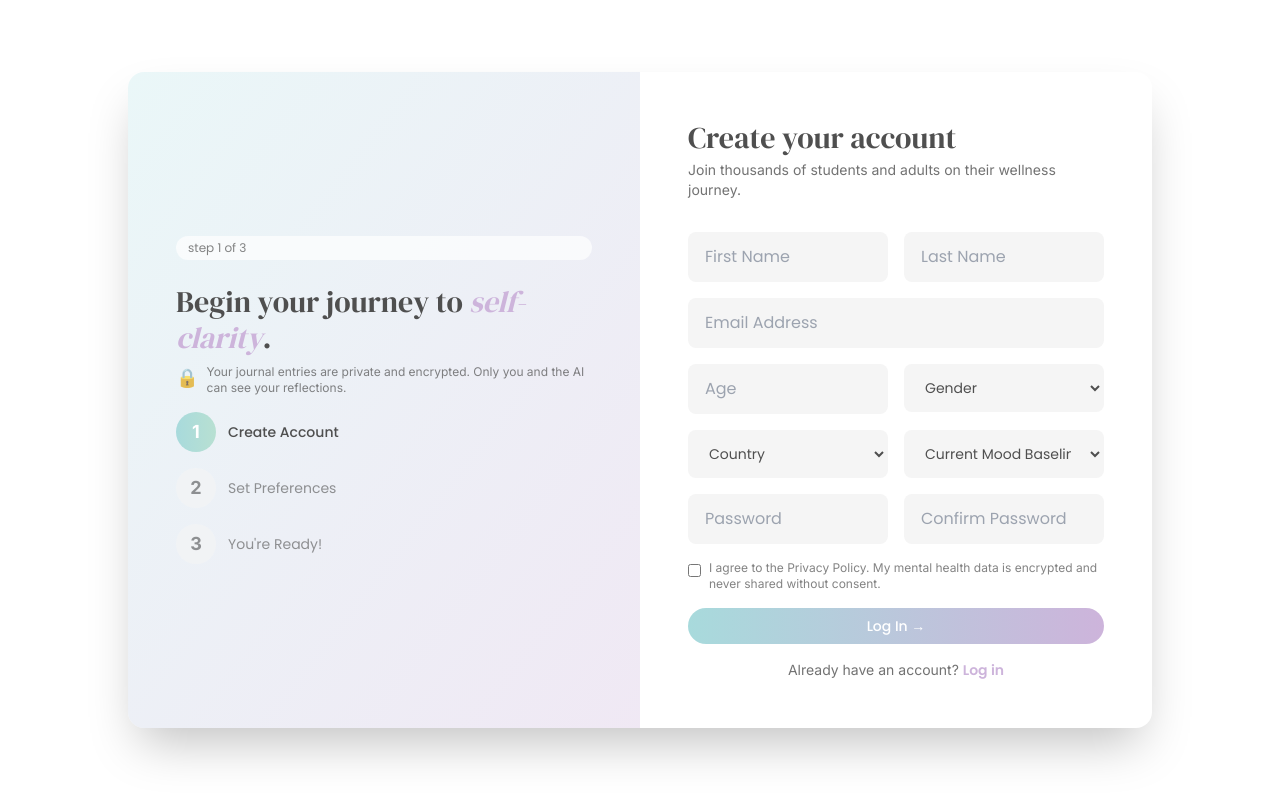
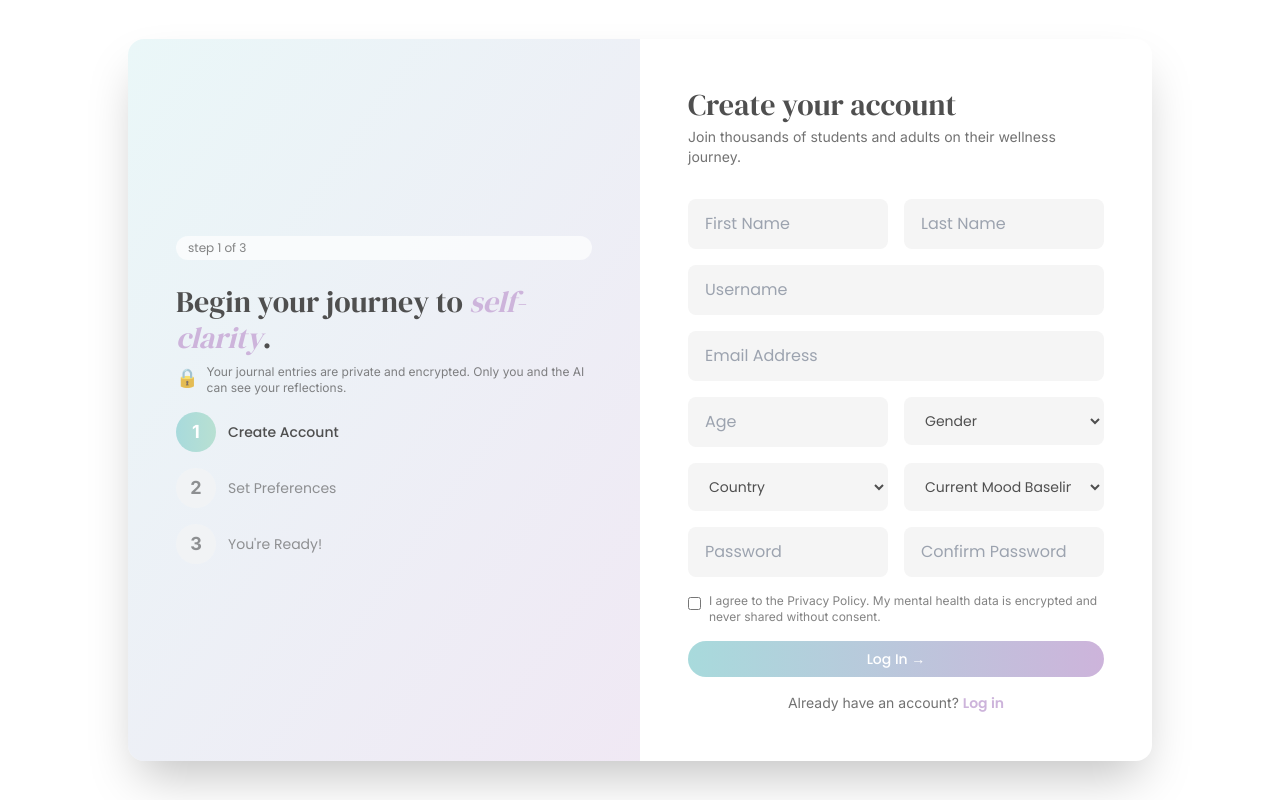
Before and after one commit to cjcastro59/Rise-On-AI, a Next.js app: page /register in a window 1280 px wide. Built offline with nearby package versions, Linux system fonts and the light colour scheme.

Commit message:
Add username field in registration

```diff
--- a/components/auth/register-form.tsx
+++ b/components/auth/register-form.tsx
@@ -9,6 +9,7 @@
 export function RegisterForm() {
   const [firstName, setFirstName] = useState("");
   const [lastName, setLastName] = useState("");
+  const [username, setUsername] = useState("");
   const [email, setEmail] = useState("");
   const [age, setAge] = useState("");
   const [gender, setGender] = useState("");
@@ -49,6 +50,7 @@
           .insert({
             id: authData.user.id,
             full_name: `${firstName} ${lastName}`,
+            username: username,
             email: email,
             role: "user",
           });
@@ -89,6 +91,16 @@
             placeholder="Last Name"
           />
         </div>
+      </div>
+
+      <div>
+        <Input
+          type="text"
+          value={username}
+          onChange={(e) => setUsername(e.target.value)}
+          required
+          placeholder="Username"
+        />
       </div>
 
       <div>
```
